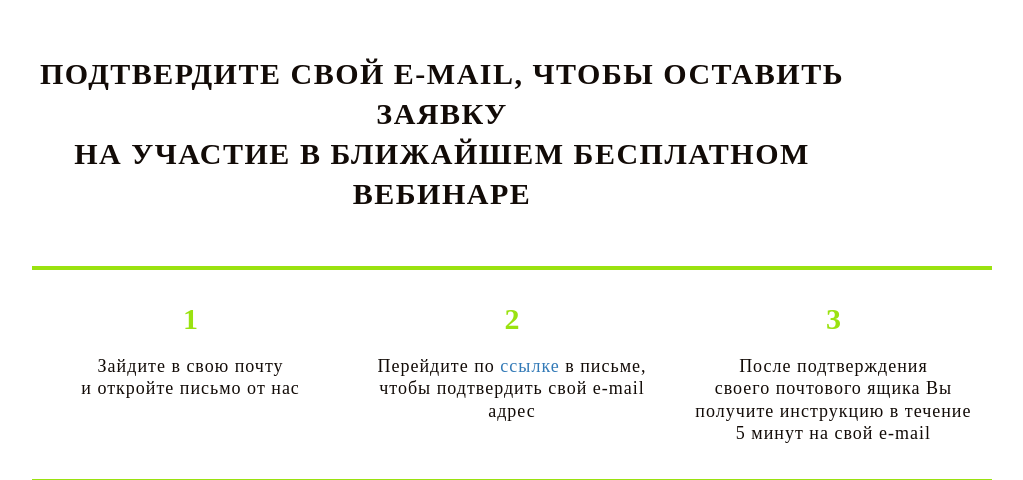
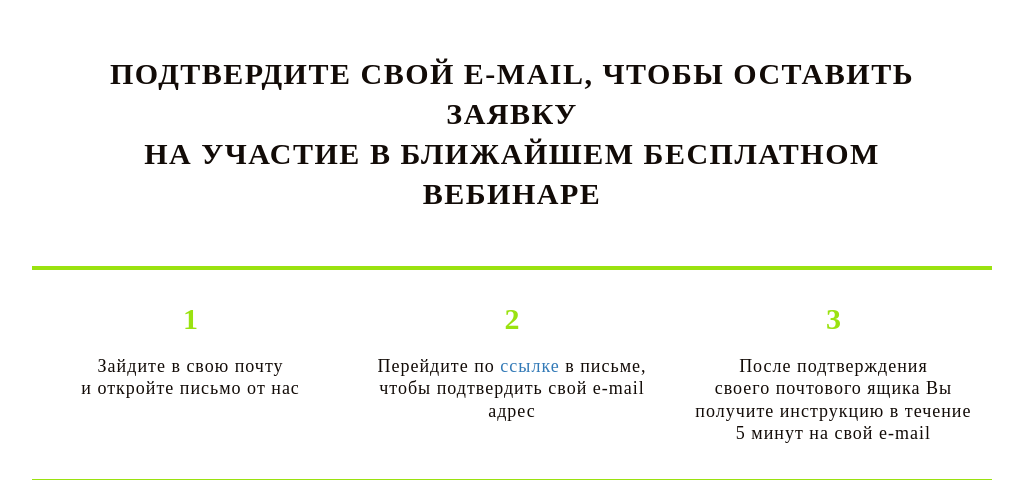
Before and after one commit to MMurlyka/lp-earnings-on-the-land, a website: page confirm.html in a window 1280 px wide. Shown: the top 480 px of the page, without its empty margins (128-1151 px from the left). Drawn offline with nearby package versions, Linux system fonts and the light colour scheme; a web font is replaced by a local one.

Commit message:
fix bugs

```diff
--- a/confirm.html
+++ b/confirm.html
@@ -23,7 +23,7 @@
 		<div class="confirm">
 			<div class="container">
 				<div class="row">
-					<div class="col-xs-14 scol-lg-offset-1 col-lg-12">
+					<div class="col-xs-14 col-lg-offset-1 col-lg-12">
 						<div class="crow">
 							<h1>
 								Подтвердите свой e-mail, чтобы оставить заявку <br class="hidden-sm hidden-md">
--- a/js/main.js
+++ b/js/main.js
@@ -25,7 +25,6 @@ $(window).ready(function() {
 	$('#clock').countdown($timer, function(event) {
 		$(this).html(event.strftime('<span class="circle"><span class="nn">%M</span></span> : <span class="circle"><span class="nn">%S</span></span>'));
 	});
-
 	/* Timer End*/
 	/* Slick slider Start*/
 		$(".slick").slick({
@@ -56,6 +55,8 @@ $(window).ready(function() {
 			return false;
 		}
 
+		$(this).attr("method", "GET");
+
 		yaCounter36798385.reachGoal('form');
 		$email.removeClass("invalid");
 
```
